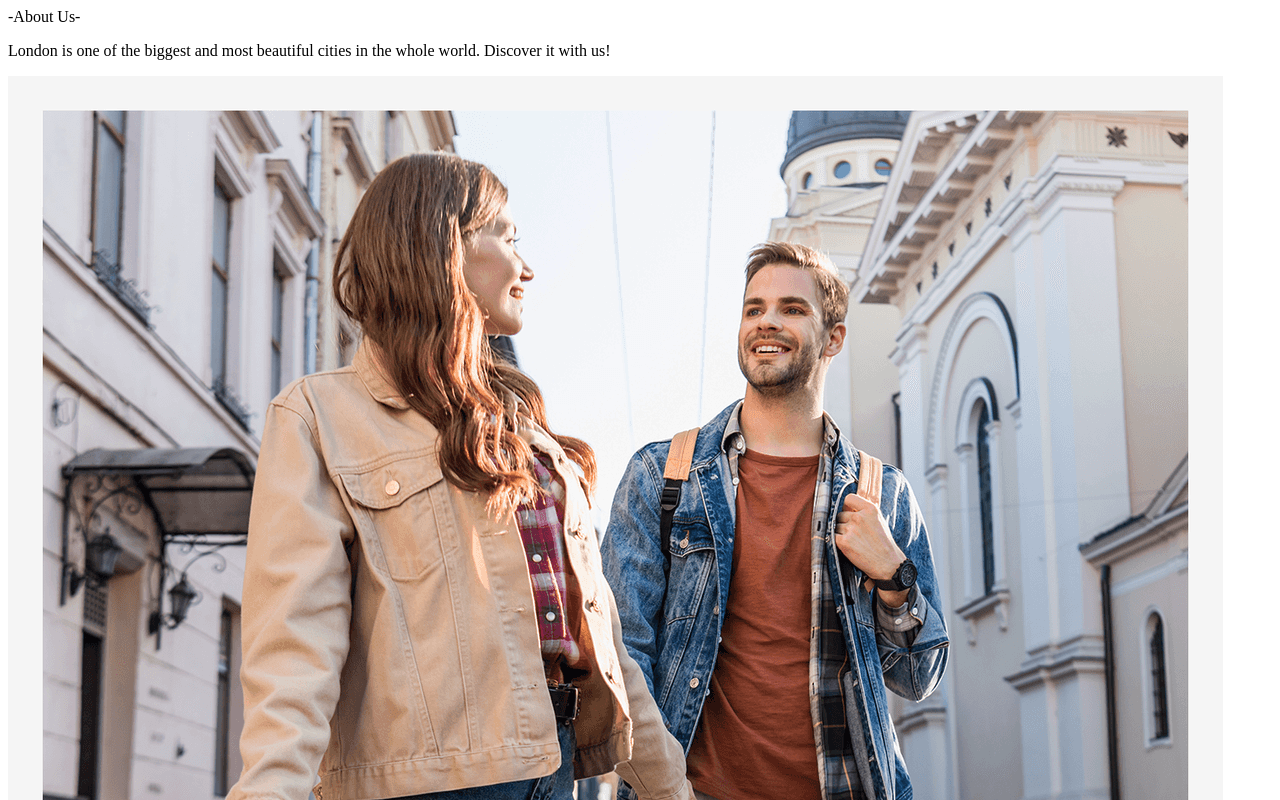
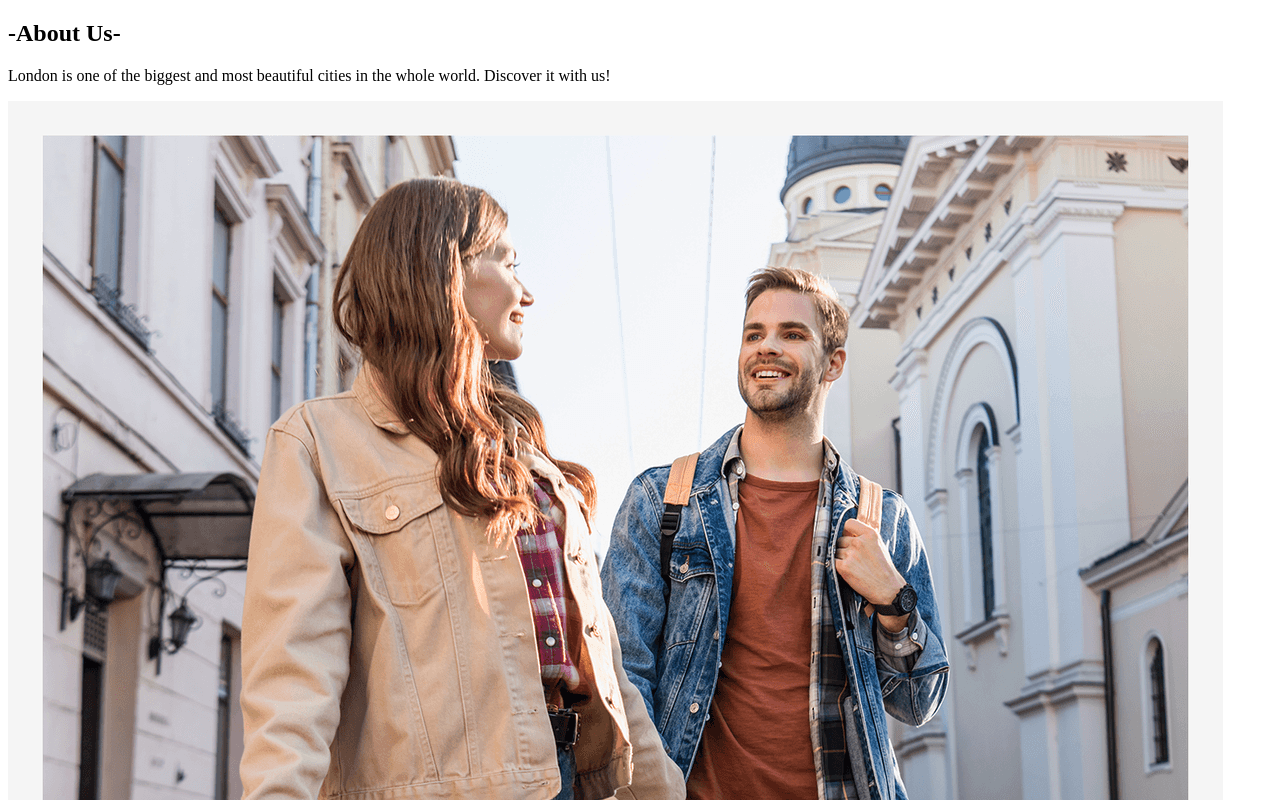
Before and after one commit to kateryna-pavlova/html-section-v2, a plain HTML site: page index.html in a window 1280 px wide. Shown: the top 800 px of the page. Drawn offline with Linux system fonts and the light colour scheme.

Commit message:
changed class

```diff
--- a/index.html
+++ b/index.html
@@ -13,7 +13,8 @@
     <main>
         <section id="about" class="about">
             <div class="about__container">
-                <div class="about__part-first" <h2 class="about__header">-About Us-</h2>
+                <h2 class="about__heading">-About Us-</h2>
+                <div class="about__part-first">
                     <p class="about__subhearding">London is one of the biggest and most beautiful cities in the whole
                         world. Discover it with us!</p>
                     <p class="about__text-first">
@@ -43,19 +44,19 @@
                 </fieldset>
                 <fieldset>
                     <article class="tours">
-                        <h3="about__info"><span class="numbers">12</span> tours</h3>
+                        <h3="about__info"><span class="numbers">12</span>tours</h3>
                             <p class="about__info-text">You can choose any of our tours to enjoy the excursion.</p>
                     </article>
                 </fieldset>
                 <fieldset>
                     <article class="clients">
-                        <h3 class="about__info"><span class="numbers">13 556+</span> clients</h3>
+                        <h3 class="about__info"><span class="numbers">13 556+</span>clients</h3>
                         <p class="about__info-text">We have tours every day. Each group consists of 10-15 people.</p>
                     </article>
                 </fieldset>
                 <fieldset>
                     <article class="guides">
-                        <h3 class="about__info"><span class="numbers">8 </span>guides</h3>
+                        <h3 class="about__info"><span class="numbers">8</span>guides</h3>
                         <p class="about__info-text">Our team includes 8 highly skilled tour guides.</p>
                     </article>
                 </fieldset>
```
